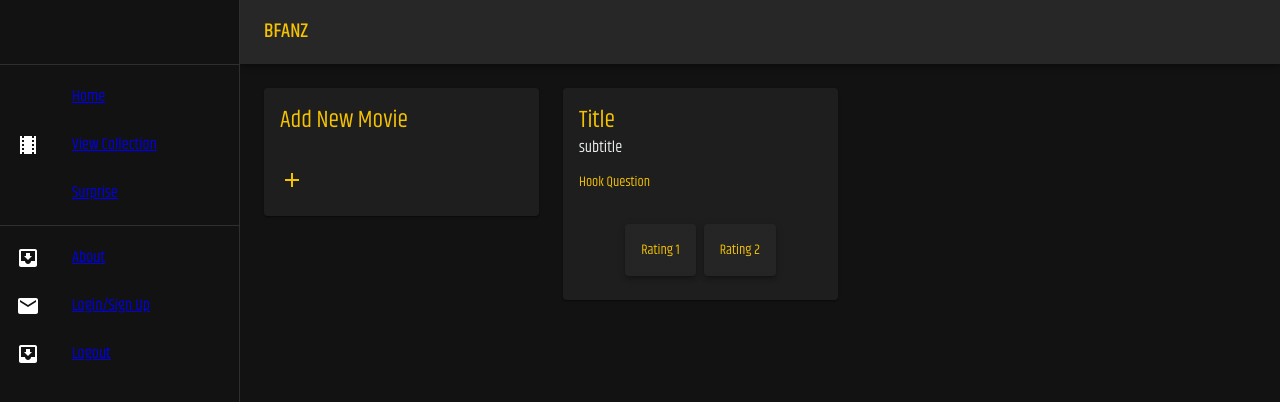
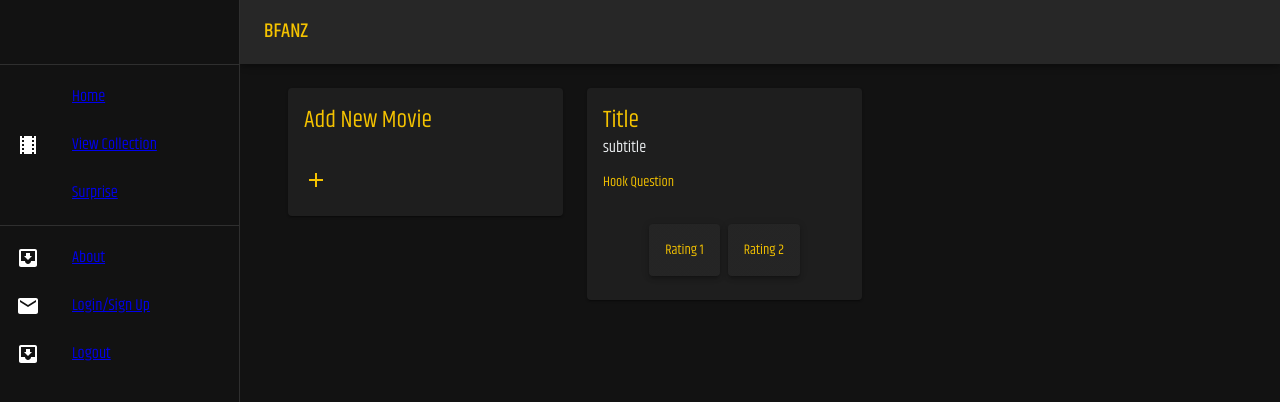
Before and after one commit to WilliamCrownover/bfanz, a React (Create React App) app in the folder client/: page /collection in a window 1280 px wide. Shown: the top 402 px of the page. Built offline with nearby package versions, Linux system fonts and the light colour scheme.

Commit message:
added a Container wrapper around the dashboard grid to horizontally center things more

```diff
--- a/client/src/pages/Dashboard.js
+++ b/client/src/pages/Dashboard.js
@@ -1,11 +1,12 @@
 import Grid from '@mui/material/Grid';
 import DashCard from '../components/DashCard';
 import AddMovieButton from '../components/AddMovieButton';
+import Container from '@mui/material/Container';
 
 const Dashboard = () => {
 
     return (
-
+        <Container>
             <Grid container spacing={{ xs: 2, md: 3 }} columns={{ xs: 4, sm: 8, md: 12 }}>
                 <Grid item>
                     <AddMovieButton />
@@ -14,6 +15,7 @@ const Dashboard = () => {
                     <DashCard />
                 </Grid>
             </Grid>
+        </Container>
     );
 };
 
```
Lines whose indentation alone changed are shown as unchanged.
